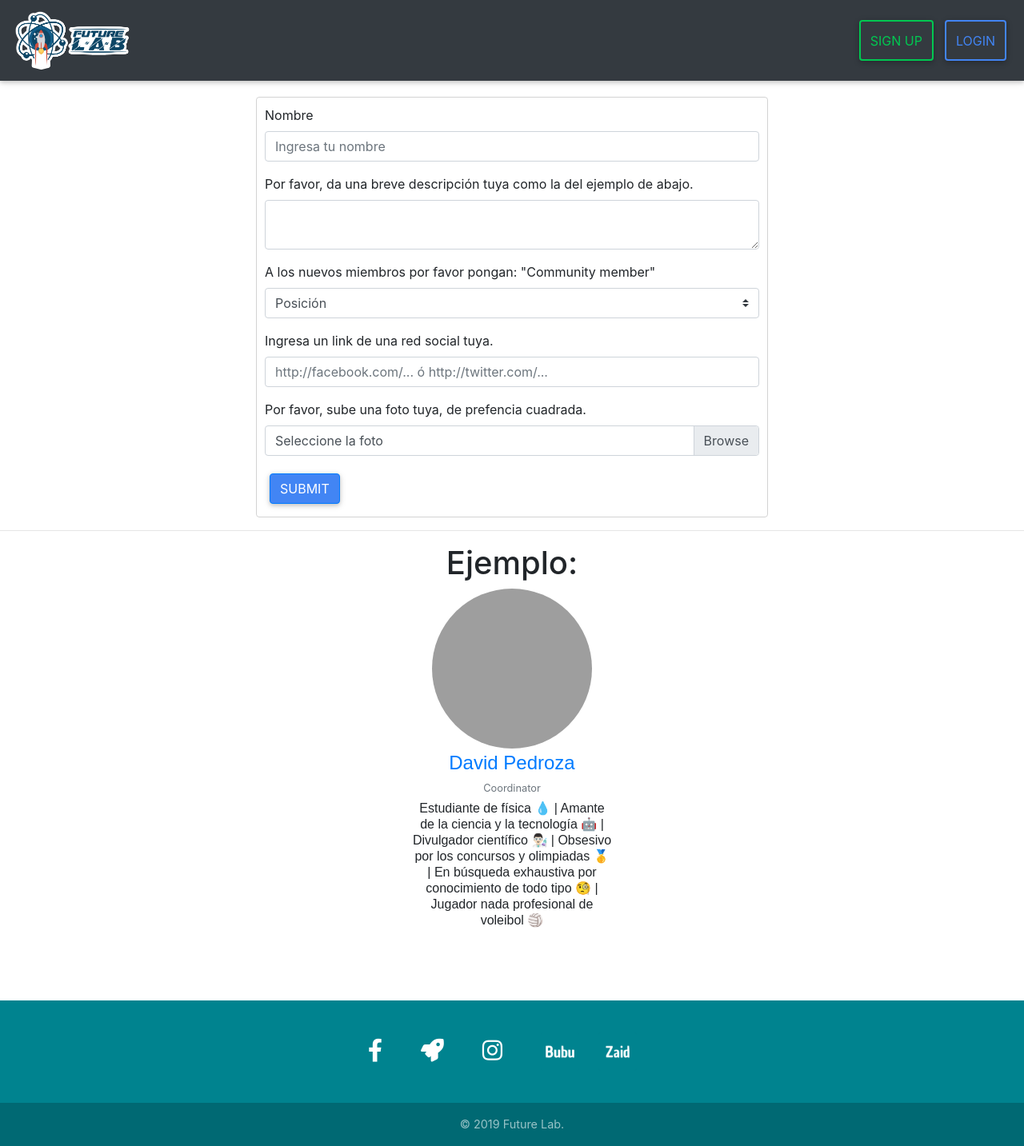
After one commit to BubuDavid/Science_Week_UG, a Flask app: page /sign-up in a window 1280 px wide. The commit adds this page. Shown: the whole page at 80% size. Run offline with Flask 2, Linux system fonts and the light colour scheme; some libraries are stand-ins or nearby versions; grey boxes are pictures that could not be loaded.

Commit message:
Adding sign up section

```diff
--- a/app.py
+++ b/app.py
@@ -22,24 +22,26 @@ import datetime
 #Set an app
 app = Flask(__name__, template_folder = "templates")
 
+#Set a global user, I'll use later.
+bubu = Member(phone="", social="https://www.facebook.com/DavidWeroBubu", name="David Pedroza", description="Estudiante de física 💧 | Amante de la ciencia y la tecnología 🤖 | Divulgador científico 👨🏻‍🔬 | Obsesivo por los concursos y olimpiadas 🥇 | En búsqueda exhaustiva por conocimiento de todo tipo 🧐 | Jugador nada profesional de voleibol 🏐", photo_link="https://scontent.fbjx1-1.fna.fbcdn.net/v/t1.0-9/36511070_1727456190663968_8061036432086532096_n.jpg?_nc_cat=109&_nc_oc=AQlmkWJAgd4gZSTfNYTPsU6rkkc3tR_E4Rv4LuCWf_YGTFAaYx--Q2YeTnupuToeAehQuEcx9DzwQ68MMKB9cLV4&_nc_ht=scontent.fbjx1-1.fna&oh=dcd11e166fcda7cc0fe530567d79e93e&oe=5E084BD0", pos="Coordinator")
+
 #Index section
 #Jumbotron, navbar, buttons, footer-contacts.
 @app.route('/')
 def index():
 
-	bubu = Member(social="https://www.facebook.com/DavidWeroBubu", name="David Pedroza", description="Estudiante de física 💧 | Amante de la ciencia y la tecnología 🤖 | Divulgador científico 👨🏻‍🔬 | Obsesivo por los concursos y olimpiadas 🥇 | En búsqueda exhaustiva por conocimiento de todo tipo 🧐 | Jugador nada profesional de voleibol 🏐", photo_link="https://scontent.fbjx1-1.fna.fbcdn.net/v/t1.0-9/36511070_1727456190663968_8061036432086532096_n.jpg?_nc_cat=109&_nc_oc=AQlmkWJAgd4gZSTfNYTPsU6rkkc3tR_E4Rv4LuCWf_YGTFAaYx--Q2YeTnupuToeAehQuEcx9DzwQ68MMKB9cLV4&_nc_ht=scontent.fbjx1-1.fna&oh=dcd11e166fcda7cc0fe530567d79e93e&oe=5E084BD0", pos="Coordinator")
 	fl_members = Collect_Members({bubu.name: bubu})
-	missa = Member(social="https://www.facebook.com/Gabriel.Missael.Barco?epa=SEARCH_BOX", name="Missael Barco", description="Estudiante de Física 📈/ Entusiasta de C/C++ / Divulgador de ciencia 🍃 / Gusto por movimiento Maker / Me gusta inspirar a otros, y también me gustan los perros. 🐶", photo_link="https://futurelab.mx/images/members/missael.jpg", pos="Community Member")
-	ferro = Member(social="https://www.facebook.com/ferro.11", name="Rodolfo Ferro", description="Computer-mathemagics! · Future Lab · Lab León · GitHub Campus Expert · CdeCMx · Python · Saris 💖", photo_link="https://rodolfoferro.xyz/assets/images/profile.jpg", pos="Co-Founder")
+	missa = Member(phone="", social="https://www.facebook.com/Gabriel.Missael.Barco?epa=SEARCH_BOX", name="Missael Barco", description="Estudiante de Física 📈/ Entusiasta de C/C++ / Divulgador de ciencia 🍃 / Gusto por movimiento Maker / Me gusta inspirar a otros, y también me gustan los perros. 🐶", photo_link="https://futurelab.mx/images/members/missael.jpg", pos="Community Member")
+	ferro = Member(phone="", social="https://www.facebook.com/ferro.11", name="Rodolfo Ferro", description="ƒ[💻] Computer-mathemagician | 👨🏻‍💻 Consultor tech en Lab León | 🚩 GitHub Campus Expert | ⚙️ Dev en CloudLinux | 🐍 Pythonista | 🧠 Inteligencia Artificial | ⚡️ Automatización", photo_link="https://rodolfoferro.xyz/assets/images/profile.jpg", pos="Co-Founder")
 	fl_members.add(ferro)
 	fl_members.add(missa)
 	return render_template('index.html', members = fl_members.member_list.values())
 
 #Sign_up section
 #Form, footer-contacts, navbar, buttons.
-@app.route('/Sign_up', methods = ["GET", "POST"])
+@app.route('/sign-up', methods = ["GET", "POST"])
 def sign_up():
-	return "<h1> Here should be a form for a new member </h1>"
+	return render_template('sign_up.html', member=bubu)
 
 #Login section
 #Form, footer-contacts, navbar, buttons.
--- a/templates/base.html
+++ b/templates/base.html
@@ -18,6 +18,9 @@
 	<link rel="stylesheet" href="https://use.fontawesome.com/releases/v5.8.2/css/all.css">
 
 	<title>{% block title %} {% endblock %}</title>
+
+	{% block adds %}
+	{% endblock %}
 
 </head>
 <body>
@@ -53,7 +56,7 @@
 	<!---------- Footer ---------->
 
 	<!-- Footer -->
-	<footer class="page-footer font-small cyan darken-3">
+	<footer class="page-footer font-small cyan darken-3" style="margin-top: 90px">
 
 	  <!-- Footer Elements -->
 	  <div class="container">
@@ -62,7 +65,7 @@
 	    <div class="row">
 
 	      <!-- Grid column -->
-	      <div class="col-md-12 py-5">
+	      <div class="col-md-12 py-3">
 	        <div class="mb-5 flex-center">
 
 	          <!-- Facebook -->
@@ -96,13 +99,11 @@
 	  <!-- Footer Elements -->
 
 	  <!-- Copyright -->
-	  <div class="footer-copyright text-center py-3">© 2018 Copyright:
-	    <a target="_blank" href="https://github.com/BlackrockDigital/startbootstrap-grayscale/blob/master/LICENSE"> MIT License</a>
+	  <div class="footer-copyright text-center py-3">© 2019 Future Lab.
 	  </div>
 	  <!-- Copyright -->
 
 	</footer>
-	<!-- Footer -->
 
 	<!---------- End of Footer ---------->
 
--- /dev/null
+++ b/templates/sign_up.html
@@ -0,0 +1,96 @@
+{% extends 'base.html'%}
+
+{% block title %}
+	Únetenos
+{% endblock%}
+
+{% block adds %}
+	<style type="text/css">
+		.box {
+			width: 50%;
+			border:1px solid lightgray;
+			margin-top: 20px;
+			padding: 10px 10px 10px 10px;
+		}
+
+	</style>
+{% endblock%}
+
+{% block content %}
+
+
+	<!-- Form
+		- name
+		- description
+		- position
+		- social media link
+		- square photo
+	 -->
+
+		<form class="box rounded center container">
+		  <div class="form-group">
+		    <label for="David Pedroza">Nombre</label>
+		    <input type="text" class="form-control" id="David Pedroza" aria-describedby="emailHelp" placeholder="Ingresa tu nombre">
+		  </div>
+		  <div class="form-group">
+		    <label for="decription">Por favor, da una breve descripción tuya como la del ejemplo de abajo.</label>
+		    <textarea type="textarea" class="form-control" id="description" placeholder="Descripción">
+		    </textarea>
+		  </div>
+
+		  <div class="form-group">
+		  	<label for="position">A los nuevos miembros por favor pongan: "Community member"</label>
+		     <select class="custom-select" required>
+		       <option value="">Posición</option>
+		       <option value="1">Comminity Member</option>
+		       <option value="2">Coordinator</option>
+		     </select>
+		 </div>
+		 <div class="form-group">
+		    <label for="social_media">Ingresa un link de una red social tuya.</label>
+		    <input type="textarea" class="form-control" id="social" placeholder="http://facebook.com/... ó http://twitter.com/...">
+		    </input>
+		  </div>
+
+		  <div class="form-group">
+		  	<label>Por favor, sube una foto tuya, de prefencia cuadrada.</label>
+		  <div class="custom-file">
+		    <input type="file" class="custom-file-input" id="customFile">
+		    <label class="custom-file-label" for="customFile">Seleccione la foto</label>
+		  </div>
+		  </div>
+
+		  <button type="submit" class="btn btn-primary">Submit</button>
+		</form>
+
+		<hr class="">
+
+
+		<!-- Example -->
+		<center>
+		<h1>Ejemplo:</h1>
+		<div class="container">
+
+		<div class="">
+			<!-- Photo -->
+			<img style="width: 200px; height: 200px" src="{{ member.photo }}" alt="{{ member.name }}" class="img-fluid rounded-circle">
+
+			<!-- Name -->
+			<a href="{{ member.social }}" target="_bank">
+					<p class="card-title" style="font-size:1.5em; font-family:sans-serif; margin-bottom:0;">{{ member.name }}</p>
+			</a>
+
+			<!-- Position -->
+			<p class="card-text" style="margin-top:0; margin-bottom:5px;"><small class="text-muted">{{ member.pos }} </small></p>
+
+			<!-- Description -->
+			<p class="card-text" style="width: 250px; font-family: sans-serif; line-height:20px; margin-bottom: 30px">{{ member.description }}</p>
+
+
+		</div>
+
+	</div>
+
+	</center>
+
+{% endblock %}
```
Also changed, not shown: members_info.py (+8 -4 lines), templates/index.html (+7 -5 lines).
